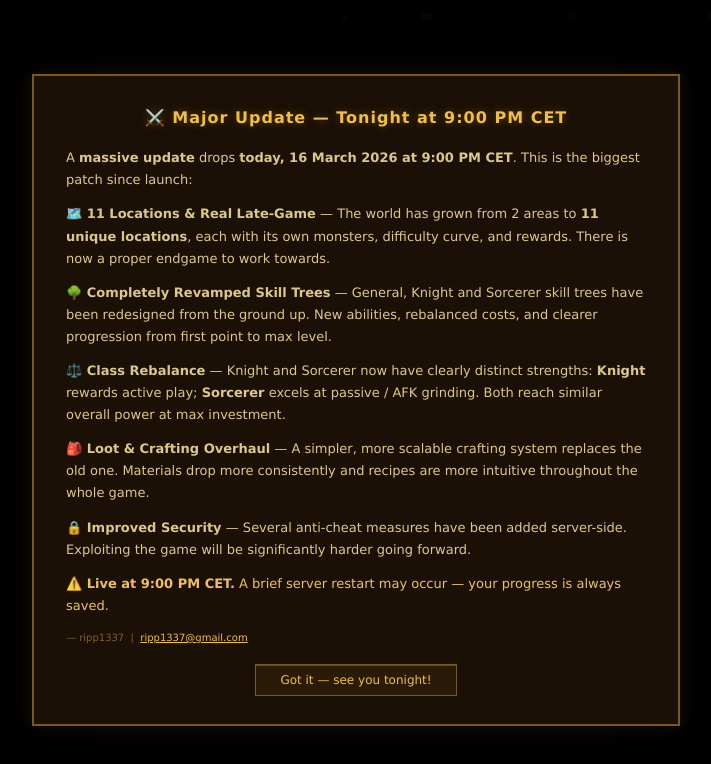
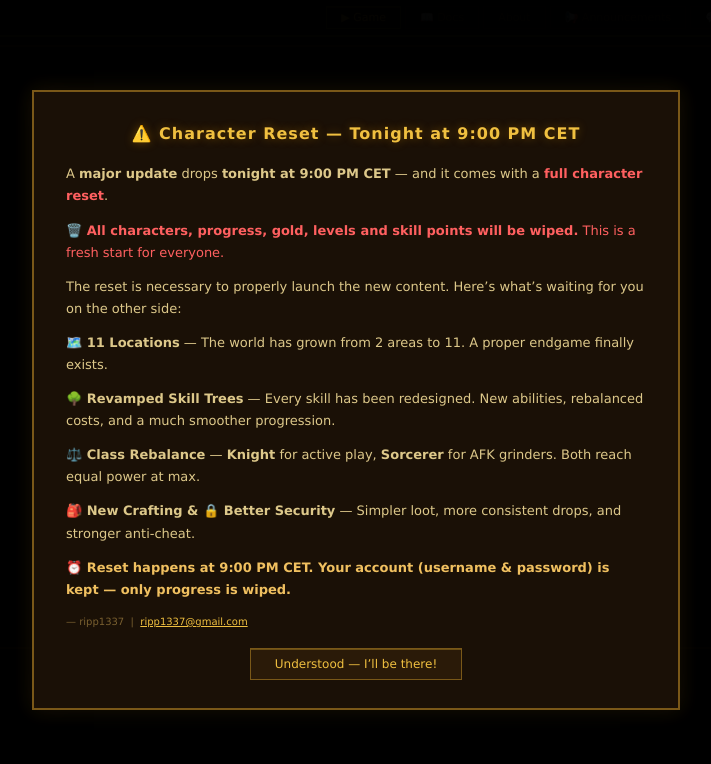
Before and after one commit to ripp1337/rotworm-killer, a website: page index.html in a window 1280 px wide. Shown: the top 764 px of the page, without its empty margins (284-995 px from the left). Drawn offline with Linux system fonts and the light colour scheme; no server answers.

Commit message:
Update announcement: warn about character reset tonight 9 PM CET

```diff
--- a/index.html
+++ b/index.html
@@ -11,18 +11,19 @@
     <!-- ── Announcement Modal ────────────────────────────────── -->
     <div id="announcement-overlay">
         <div id="announcement-modal">
-            <h2 id="announcement-title">⚔️ Major Update — Tonight at 9:00 PM CET</h2>
+            <h2 id="announcement-title">⚠️ Character Reset &mdash; Tonight at 9:00 PM CET</h2>
             <div id="announcement-body">
-                <p>A <strong>massive update</strong> drops <strong>today, 16 March 2026 at 9:00 PM CET</strong>. This is the biggest patch since launch:</p>
-                <p><strong>🗺️ 11 Locations &amp; Real Late-Game</strong> — The world has grown from 2 areas to <strong>11 unique locations</strong>, each with its own monsters, difficulty curve, and rewards. There is now a proper endgame to work towards.</p>
-                <p><strong>🌳 Completely Revamped Skill Trees</strong> — General, Knight and Sorcerer skill trees have been redesigned from the ground up. New abilities, rebalanced costs, and clearer progression from first point to max level.</p>
-                <p><strong>⚖️ Class Rebalance</strong> — Knight and Sorcerer now have clearly distinct strengths: <strong>Knight</strong> rewards active play; <strong>Sorcerer</strong> excels at passive / AFK grinding. Both reach similar overall power at max investment.</p>
-                <p><strong>🎒 Loot &amp; Crafting Overhaul</strong> — A simpler, more scalable crafting system replaces the old one. Materials drop more consistently and recipes are more intuitive throughout the whole game.</p>
-                <p><strong>🔒 Improved Security</strong> — Several anti-cheat measures have been added server-side. Exploiting the game will be significantly harder going forward.</p>
-                <p style="color:#f0c060"><strong>⚠️ Live at 9:00 PM CET.</strong> A brief server restart may occur — your progress is always saved.</p>
-                <p style="margin-top:12px;font-size:10px;color:#7a6030">— ripp1337 &nbsp;|&nbsp; <a href="mailto:ripp1337@gmail.com">ripp1337@gmail.com</a></p>
+                <p>A <strong>major update</strong> drops <strong>tonight at 9:00 PM CET</strong> &mdash; and it comes with a <strong style="color:#ff6060">full character reset</strong>.</p>
+                <p style="color:#ff6060"><strong>🗑️ All characters, progress, gold, levels and skill points will be wiped.</strong> This is a fresh start for everyone.</p>
+                <p>The reset is necessary to properly launch the new content. Here&rsquo;s what&rsquo;s waiting for you on the other side:</p>
+                <p><strong>🗺️ 11 Locations</strong> &mdash; The world has grown from 2 areas to 11. A proper endgame finally exists.</p>
+                <p><strong>🌳 Revamped Skill Trees</strong> &mdash; Every skill has been redesigned. New abilities, rebalanced costs, and a much smoother progression.</p>
+                <p><strong>⚖️ Class Rebalance</strong> &mdash; <strong>Knight</strong> for active play, <strong>Sorcerer</strong> for AFK grinders. Both reach equal power at max.</p>
+                <p><strong>🎒 New Crafting &amp; 🔒 Better Security</strong> &mdash; Simpler loot, more consistent drops, and stronger anti-cheat.</p>
+                <p style="color:#f0c060"><strong>⏰ Reset happens at 9:00 PM CET. Your account (username &amp; password) is kept &mdash; only progress is wiped.</strong></p>
+                <p style="margin-top:12px;font-size:10px;color:#7a6030">&mdash; ripp1337 &nbsp;|&nbsp; <a href="mailto:ripp1337@gmail.com">ripp1337@gmail.com</a></p>
             </div>
-            <button id="announcement-close-btn" onclick="closeAnnouncement()">Got it — see you tonight!</button>
+            <button id="announcement-close-btn" onclick="closeAnnouncement()">Understood &mdash; I&rsquo;ll be there!</button>
         </div>
     </div>
 
--- a/js/main.js
+++ b/js/main.js
@@ -2150,14 +2150,14 @@ initAuth();
 
 // ── Announcement ─────────────────────────────────────────────
 (function () {
-    const VERSION = '2026-03-16-v1';
+    const VERSION = '2026-03-16-v2';
     if (localStorage.getItem('announcementDismissed') !== VERSION) {
         document.getElementById('announcement-overlay').classList.add('visible');
     }
 })();
 
 function closeAnnouncement() {
-    localStorage.setItem('announcementDismissed', '2026-03-16-v1');
+    localStorage.setItem('announcementDismissed', '2026-03-16-v2');
     document.getElementById('announcement-overlay').classList.remove('visible');
 }
 
```
